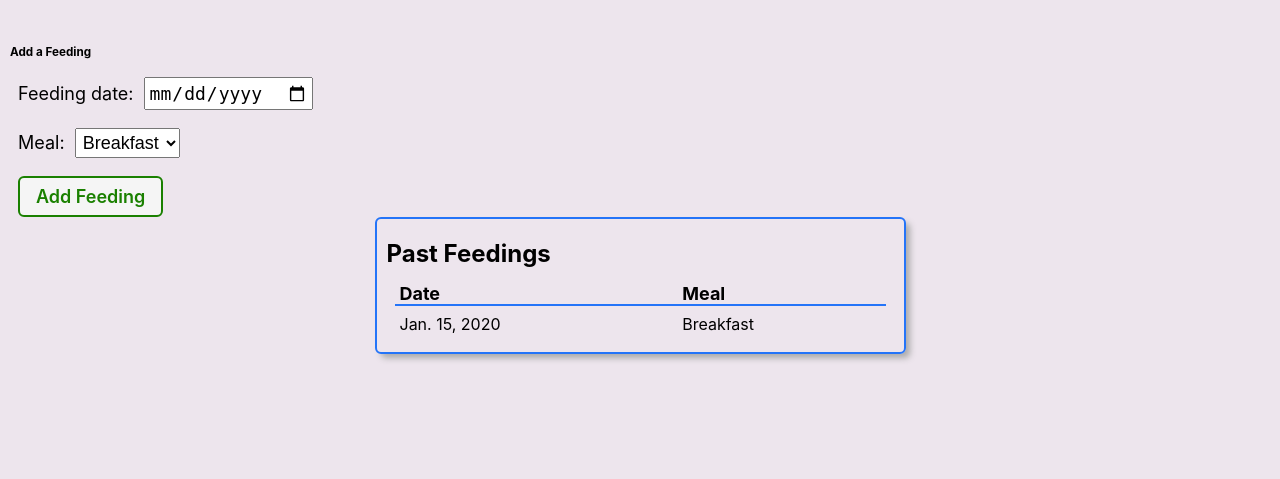
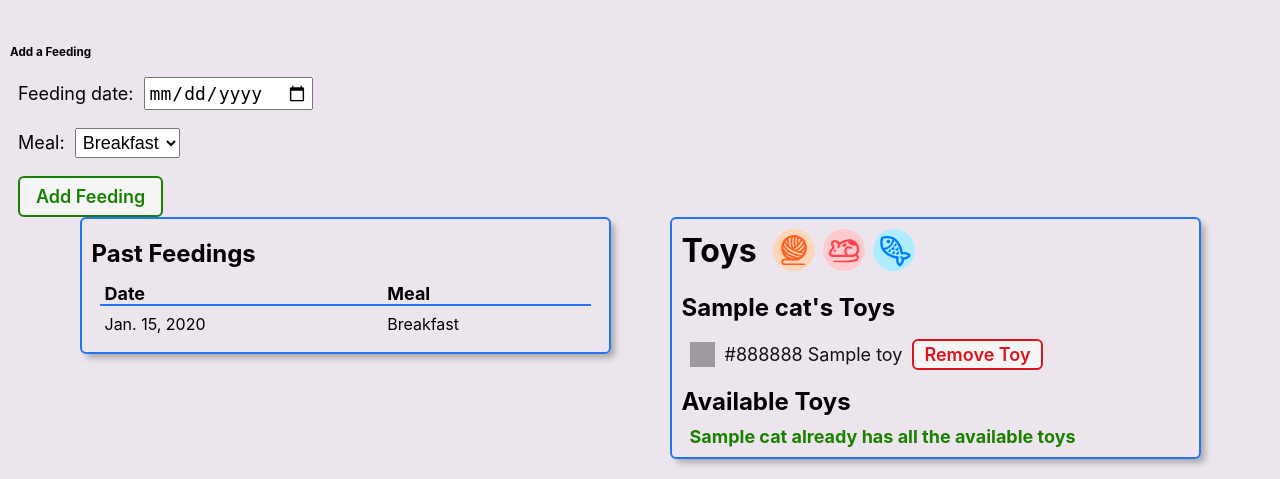
Before and after one commit to ShyakaRoger/django-crud-app-cat-collector, a Django app: page /cats/1/ in a window 1280 px wide. Shown: the part 337-816 px from the top of the page. Before the commit the page ends 698 px from the top, so only its background shows below. Run offline with Django 5.2, Linux system fonts and the light colour scheme; tables that the repository leaves empty hold one stand-in row (values such as "Sample post").

Commit message:
many-to-many relationships

```diff
--- a/main_app/models.py
+++ b/main_app/models.py
@@ -1,5 +1,17 @@
 from django.db import models
 from django.urls import reverse
+
+
+# Add the Toy model
+class Toy(models.Model):
+    name = models.CharField(max_length=50)
+    color = models.CharField(max_length=20)
+
+    def __str__(self):
+        return self.name
+
+    def get_absolute_url(self):
+        return reverse('toy-detail', kwargs={'pk': self.id})
 
 #  Cat Model
 class Cat(models.Model):
@@ -7,6 +19,7 @@ class Cat(models.Model):
     breed = models.CharField(max_length=100)
     description = models.TextField(max_length=250)
     age = models.IntegerField()
+    toys = models.ManyToManyField(Toy)
 
     def __str__(self):
         return self.name
@@ -36,14 +49,3 @@ class Feeding(models.Model):
 
     def __str__(self):
         return f"{self.get_meal_display()} on {self.date}"
-
-# Add the Toy model
-class Toy(models.Model):
-    name = models.CharField(max_length=50)
-    color = models.CharField(max_length=20)
-
-    def __str__(self):
-        return self.name
-
-    def get_absolute_url(self):
-        return reverse('toy-detail', kwargs={'pk': self.id})
--- a/main_app/templates/cats/detail.html
+++ b/main_app/templates/cats/detail.html
@@ -3,6 +3,7 @@
 {% block head %}
 <link rel="stylesheet" href="{% static 'css/cats/cat-detail.css' %}" />
 {% endblock %}
+
 {% block content %}
 <section class="cat-container">
   <div class="cat-img">
@@ -25,7 +26,6 @@
 </section>
 
 <h3>Add a Feeding</h3>
-<!-- Add just above the feedings table -->
 <form
   action="{% url 'add-feeding' cat.id %}"
   method="post"
@@ -37,9 +37,8 @@
   <button type="submit" class="btn submit">Add Feeding</button>
 </form>
 
-
-<!-- Existing cat-container above -->
 <div class="feedings-toy-container">
+  <!-- Feedings Section -->
   <section class="feedings">
     <h3>Past Feedings</h3>
     {% if cat.feeding_set.all.count %}
@@ -53,19 +52,69 @@
         <tbody>
           {% for feeding in cat.feeding_set.all %}
           <tr>
-        <td>{{feeding.date}}</td>
-        <td>{{feeding.get_meal_display}}</td>
+            <td>{{ feeding.date }}</td>
+            <td>{{ feeding.get_meal_display }}</td>
           </tr>
           {% endfor %}
         </tbody>
       </table>
     {% else %}
       <div class="subsection-content">
-    <p>⚠️ {{cat.name}} has not been fed!</p>
+        <p>⚠️ {{ cat.name }} has not been fed!</p>
       </div>
     {% endif %}
+  </section>
 
+  <!-- Toys Section -->
+  <section class="toys">
+    <div class="subsection-title">
+      <h2>Toys</h2>
+      <img src="{% static 'images/string.svg' %}" alt="A ball of string" />
+      <img src="{% static 'images/mouse.svg' %}" alt="A mouse" />
+      <img src="{% static 'images/fish.svg' %}" alt="A fishy toy" />
+    </div>
+
+    <!-- Owned Toys -->
+    <h3>{{ cat.name }}'s Toys</h3>
+    <div class="subsection-content">
+      {% if cat.toys.count %}
+        {% for toy in cat.toys.all %}
+          <div class="toy-container">
+            <div class="color-block" style="background-color: {{ toy.color }}"></div>
+            <a href="{% url 'toy-detail' toy.id %}">
+              <p>{{ toy.color }} {{ toy.name }}</p>
+            </a>
+            <form action="{% url 'remove-toy' cat.id toy.id %}" method="post">
+              {% csrf_token %}
+              <button type="submit" class="btn danger">Remove Toy</button>
+            </form>
+          </div>
+        {% endfor %}
+      {% else %}
+        <p class="no-toys">{{ cat.name }} doesn't have any toys!</p>
+      {% endif %}
+    </div>
+
+    <!-- Available Toys -->
+    <h3>Available Toys</h3>
+    <div class="subsection-content">
+      {% if toys.count %}
+        {% for toy in toys %}
+          <div class="toy-container">
+            <div class="color-block" style="background-color: {{ toy.color }}"></div>
+            <a href="{% url 'toy-detail' toy.id %}">
+              <p>A {{ toy.color }} {{ toy.name }}</p>
+            </a>
+            <form action="{% url 'associate-toy' cat.id toy.id %}" method="post">
+              {% csrf_token %}
+              <button type="submit" class="btn submit">Give Toy</button>
+            </form>
+          </div>
+        {% endfor %}
+      {% else %}
+        <p class="all-toys">{{ cat.name }} already has all the available toys </p>
+      {% endif %}
+    </div>
   </section>
 </div>
-
 {% endblock %}
--- a/main_app/urls.py
+++ b/main_app/urls.py
@@ -16,6 +16,12 @@ urlpatterns = [
     path('toys/', views.ToyList.as_view(), name='toy-index'),
     path('toys/<int:pk>/update/', views.ToyUpdate.as_view(), name='toy-update'),
     path('toys/<int:pk>/delete/', views.ToyDelete.as_view(), name='toy-delete'),
+    # New URL to associate a toy with a cat
+    path('cats/<int:cat_id>/associate-toy/<int:toy_id>/', views.associate_toy, name='associate-toy'),
+
+    path('cats/<int:cat_id>/remove-toy/<int:toy_id>/', views.remove_toy, name='remove-toy'),
+
+
 
 
 
--- a/main_app/views.py
+++ b/main_app/views.py
@@ -14,29 +14,20 @@ def about(request):
 
 # views.py
 
-# class Cat:
-#     def __init__(self, name, breed, description, age):
-#         self.name = name
-#         self.breed = breed
-#         self.description = description
-#         self.age = age
-
-# # Create a list of Cat instances
-# cats = [
-#     Cat('Lolo', 'tabby', 'Kinda rude.', 3),
-#     Cat('Sachi', 'tortoiseshell', 'Looks like a turtle.', 0),
-#     Cat('Fancy', 'bombay', 'Happy fluff ball.', 4),
-#     Cat('Bonk', 'selkirk rex', 'Meows loudly.', 6)
-# ]
-
 def cat_index(request):
     cats = Cat.objects.all()  # look familiar?
     return render(request, 'cats/index.html', {'cats': cats})
 
 def cat_detail(request, cat_id):
     cat = Cat.objects.get(id=cat_id)
+    toys = Toy.objects.all()  # Fetch all toys
+    toys_cat_doesnt_have = Toy.objects.exclude(id__in = cat.toys.all().values_list('id'))
     feeding_form = FeedingForm()
-    return render(request, 'cats/detail.html', {'cat': cat, 'feeding_form': feeding_form})
+    return render(request, 'cats/detail.html', {
+        'cat': cat,
+        'toys': toys_cat_doesnt_have,
+        'feeding_form': feeding_form
+        })
 
 def add_feeding(request, cat_id):
     # create a ModelForm instance using the data in request.POST
@@ -48,6 +39,15 @@ def add_feeding(request, cat_id):
         new_feeding = form.save(commit=False)
         new_feeding.cat_id = cat_id
         new_feeding.save()
+    return redirect('cat-detail', cat_id=cat_id)
+
+def associate_toy(request, cat_id, toy_id):
+    Cat.objects.get(id=cat_id).toys.add(toy_id)
+    return redirect('cat-detail', cat_id=cat_id)
+
+# Removing a toy
+def remove_toy(request, cat_id, toy_id):
+    Cat.objects.get(id=cat_id).toys.remove(toy_id)
     return redirect('cat-detail', cat_id=cat_id)
 
 class CatCreate(CreateView):
```
Also changed, not shown: main_app/migrations/0004_cat_toys.py (added). Lines whose indentation alone changed are shown as unchanged.
